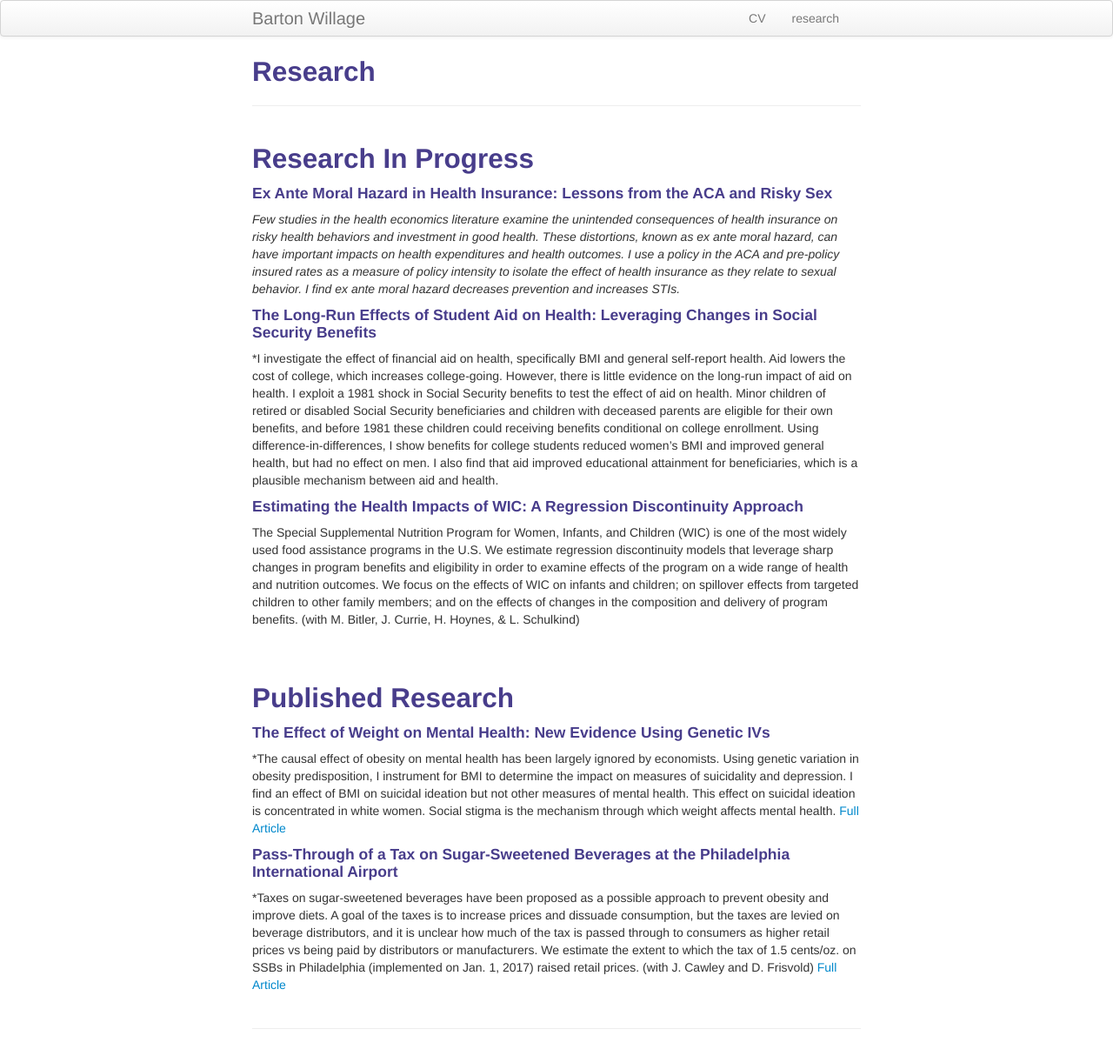
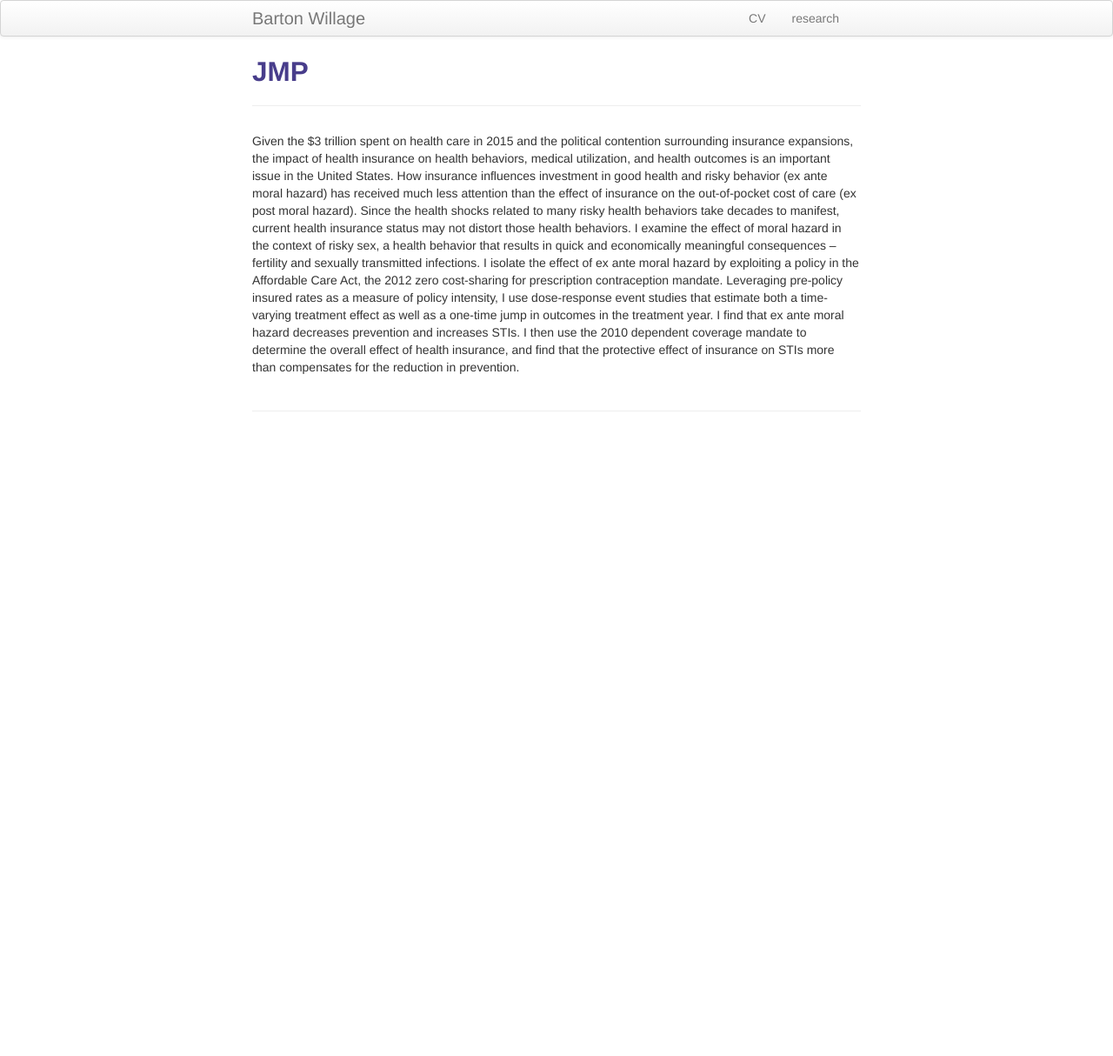
Before and after one commit to bjwillage/bjwillage.github.io, a Jekyll site: the page built from pages/jmp.md, in a window 1280 px wide. Shown: the whole page at 87% size. Built offline with Jekyll 4.4.1, drawn with Linux system fonts in a browser that asks for light colours; after the commit the page ends 900 px from its top, so only the background shows below that.

Commit message:
Update jmp.md

```diff
--- a/pages/jmp.md
+++ b/pages/jmp.md
@@ -1,48 +1,7 @@
 ---
 layout: page
-title: Research
-description: Barton Willage's research
+title: JMP
+description: Barton Willage's JMP page
 ---
 
-
-## Research In Progress
-
-#### Ex Ante Moral Hazard in Health Insurance: Lessons from the ACA and Risky Sex
-*Few studies in the health economics literature examine the unintended consequences of health insurance on risky health behaviors and investment in good health. These distortions, known as ex ante moral hazard, can have important impacts on health expenditures and health outcomes. I use a policy in the ACA and pre-policy insured rates as a measure of policy intensity to isolate the effect of health insurance as they relate to sexual behavior. I find ex ante moral hazard decreases prevention and increases STIs.*
-<br>
-
-#### The Long-Run Effects of Student Aid on Health: Leveraging Changes in Social Security Benefits
-*I investigate the effect of financial aid on health, specifically BMI and general self-report health. Aid lowers the cost of college, which increases college-going. However, there is little evidence on the long-run impact of aid on health. I exploit a 1981 shock in Social Security benefits to test the effect of aid on health. Minor children of retired or disabled Social Security beneficiaries and children with deceased parents are eligible for their own benefits, and before 1981 these children could receiving benefits conditional on college enrollment. Using difference-in-differences, I show benefits for college students reduced women’s BMI and improved general health, but had no effect on men. I also find that aid improved educational attainment for beneficiaries, which is a plausible mechanism between aid and health.
-<br>
-
-#### Estimating the Health Impacts of WIC: A Regression Discontinuity Approach
-The Special Supplemental Nutrition Program for Women, Infants, and Children (WIC) is one of the most widely used food assistance programs in the U.S. We estimate regression discontinuity models that leverage sharp changes in program benefits and eligibility in order to examine effects of the program on a wide range of health and nutrition outcomes. We focus on the effects of WIC on infants and children; on spillover effects from targeted children to other family members; and on the effects of changes in the composition and delivery of program benefits.
-(with M. Bitler, J. Currie, H. Hoynes, & L. Schulkind)
-
-<br><br>
-
-## Published Research
-
-#### The Effect of Weight on Mental Health: New Evidence Using Genetic IVs
-*The causal effect of obesity on mental health has been largely ignored by economists. Using genetic variation in obesity predisposition, I instrument for BMI to determine the impact on measures of suicidality and depression. I find an effect of BMI on suicidal ideation but not other measures of mental health. This effect on suicidal ideation is concentrated in white women. Social stigma is the mechanism through which weight affects mental health.
-[Full Article](https://www.sciencedirect.com/science/article/pii/S0167629617303223)
-<br>
-
-#### Pass-Through of a Tax on Sugar-Sweetened Beverages at the Philadelphia International Airport
-*Taxes on sugar-sweetened beverages have been proposed as a possible approach to prevent obesity and improve diets. A goal of the taxes is to increase prices and dissuade consumption, but the taxes are levied on beverage distributors, and it is unclear how much of the tax is passed through to consumers as higher retail prices vs being paid by distributors or manufacturers. We estimate the extent to which the tax of 1.5 cents/oz. on SSBs in Philadelphia (implemented on Jan. 1, 2017) raised retail prices.
-(with J. Cawley and D. Frisvold)
-[Full Article](https://jamanetwork.com/journals/jama/fullarticle/2660167)
-
-
-
-<!--[click here for the most recent version of the paper]({{ BASE_PATH}}/pages/working_papers/sample-working-paper.pdf)
-
-
-<!-- Note: this is how to write a comment in HTML. Everything in here won't show up on your webpage.-->
-
-<!--
-To increase the size of the title, use fewer # in front of the paper title.
-To decrease the size of the title, use more #.
-To remove the italics, remove the * before and after the description
-To remove the underline from the title, remove the <u> tags (<u> and </u>)
--->
+Given the $3 trillion spent on health care in 2015 and the political contention surrounding insurance expansions, the impact of health insurance on health behaviors, medical utilization, and health outcomes is an important issue in the United States. How insurance influences investment in good health and risky behavior (ex ante moral hazard) has received much less attention than the effect of insurance on the out-of-pocket cost of care (ex post moral hazard). Since the health shocks related to many risky health behaviors take decades to manifest, current health insurance status may not distort those health behaviors. I examine the effect of moral hazard in the context of risky sex, a health behavior that results in quick and economically meaningful consequences – fertility and sexually transmitted infections. I isolate the effect of ex ante moral hazard by exploiting a policy in the Affordable Care Act, the 2012 zero cost-sharing for prescription contraception mandate. Leveraging pre-policy insured rates as a measure of policy intensity, I use dose-response event studies that estimate both a time-varying treatment effect as well as a one-time jump in outcomes in the treatment year. I find that ex ante moral hazard decreases prevention and increases STIs. I then use the 2010 dependent coverage mandate to determine the overall effect of health insurance, and find that the protective effect of insurance on STIs more than compensates for the reduction in prevention.
```
